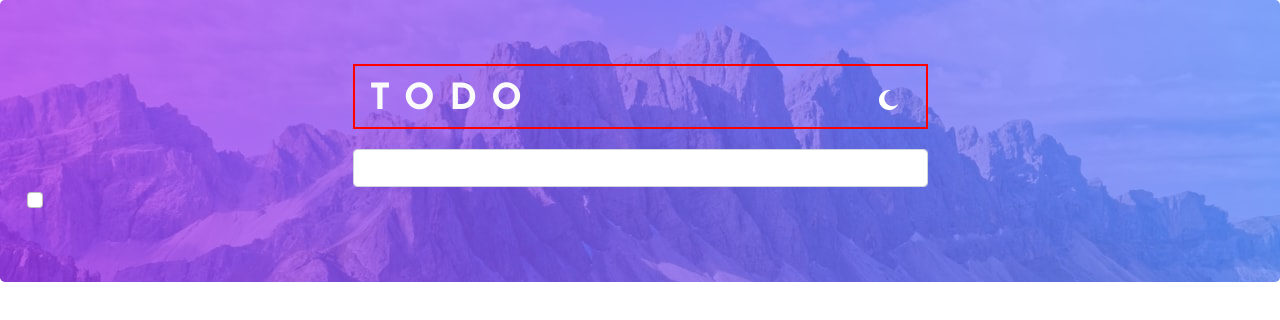
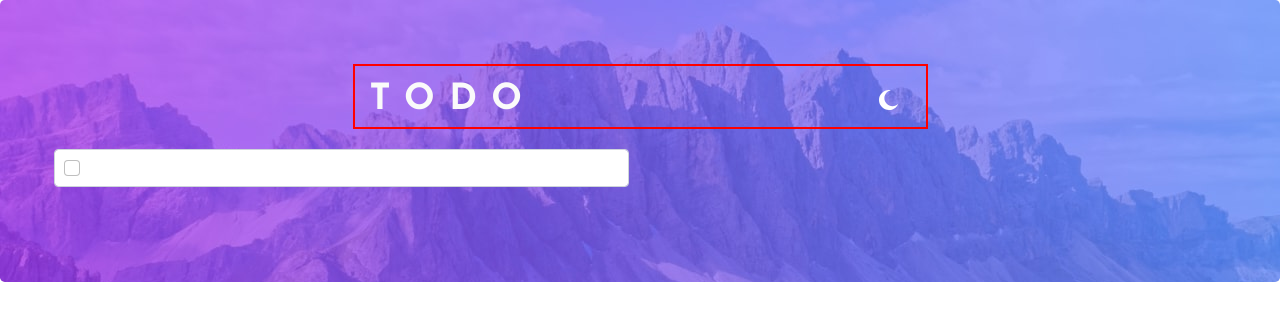
Before and after one commit to e0marina/todo_app, a React (Create React App) app in the folder client/: page / in a window 1280 px wide. Shown: the top 320 px of the page. Built offline with nearby package versions, Linux system fonts and the light colour scheme.

Commit message:
positioned checkbox on top of input box

```diff
--- a/client/src/components/InputBox/inputBox.css
+++ b/client/src/components/InputBox/inputBox.css
@@ -4,23 +4,27 @@
   grid-template-rows: repeat(3, 50px);
 
 } */
-
+#form {
+  margin: 7px;
+}
 #inputBox {
   /* margin: 24px auto !important;
   width: 90% !important;
   font-size: 12px !important; */
-  grid-column: 2/6;
-  grid-row: 1/2;
-  /* position: relative; */
+  /* grid-column: 2/6;
+  grid-row: 1/2; */
+  position: relative;
+  display: inline-block;
   z-index: 1;
-  padding-left: 25px;
+  /* padding-left: 25px; */
   width: 575px;
   margin: 0 auto;
 }
 #checkBox {
   position: absolute !important;
-  /* top: 157px;
-  left: 820px; */
+  z-index: 100;
+  top: 6px;
+  left: 45px;
 }
 /* #circle-icon {
   grid-column: 1/2;
--- a/client/src/components/InputBox/inputBox.js
+++ b/client/src/components/InputBox/inputBox.js
@@ -11,20 +11,14 @@ const InputBox = (props) => {
   return (
     <div>
       {(!checked && (
-        <div className="col-md-12">
-          <form>
-            <input
-              type="password"
-              className="form-control"
-              id="inputBox"
-            ></input>
+        <div id="form" className="col-md-12">
+          <input type="password" className="form-control" id="inputBox"></input>
           <input
             type="checkbox"
             className="form-check-input"
             id="checkBox"
             onClick={() => setChecked(true)}
           ></input>
-          </form>
         </div>
       )) || (
         <Form>
```
Also changed, not shown: 1 other file (tests, documents, lock files or other folders). Lines whose indentation alone changed are shown as unchanged.
